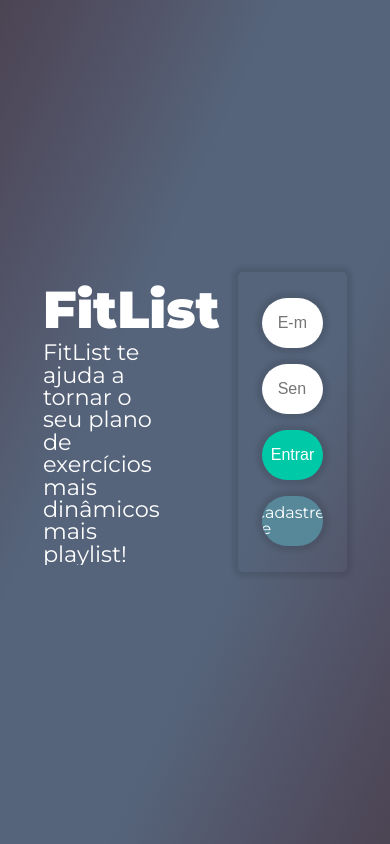
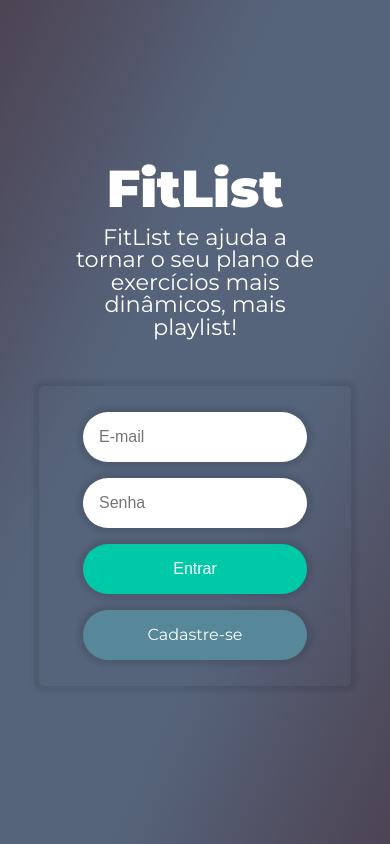
Before and after one commit to GustavoGomesDias/fitlist-frontend, a Next.js app: page / in a window 390 px wide. Shown: the top 844 px of the page. Built offline with nearby package versions, Linux system fonts and the light colour scheme.

Commit message:
feat: add mobile responsive layout for home page

```diff
--- a/src/styles/Home.module.css
+++ b/src/styles/Home.module.css
@@ -52,6 +52,35 @@
 
     border-radius: 5px;
     font-family: 'Montserrat', sans-serif;
+}
+
+@media (max-width: 767px) {
+    .home-content {
+        flex-direction: column;
+        gap: 1rem;
+    }
+
+    .login-form {
+        width: 80vw;
+    }
+
+    .logo {
+        overflow-y: hidden;
+        height: 100px;
+    }
+
+    .home-page-content {
+        width: 80%;
+        display: flex;
+        flex-direction: column;
+        justify-content: center;
+        align-items: center;
+    }
+
+    .home-page-content-p {
+        text-align: center;
+        width: 80%;
+    }
 }
 
 
```
